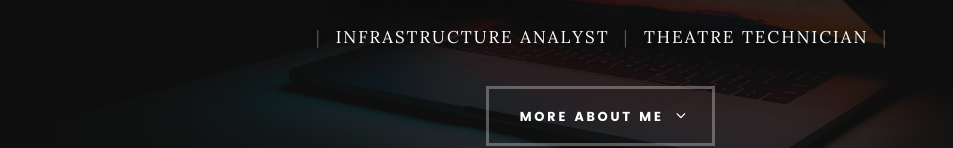
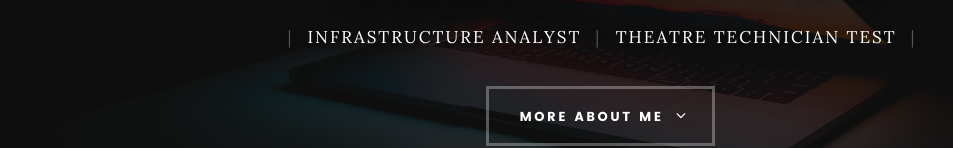
Before and after one commit to Mighty-Jay/JS-Website, a plain HTML site: page index.html in a window 1280 px wide. Shown: the part 353-501 px from the top of the page, without its empty margins (38-991 px from the left). Drawn offline with Linux system fonts and the light colour scheme; files whose address does not match are found by name.

Commit message:
Random Test for Actions

```diff
--- a/index.html
+++ b/index.html
@@ -76,7 +76,7 @@
 
 	   			<p class="intro-position">
 	   				<span>Infrastructure Analyst</span>
-	   				<span>Theatre Technician</span>
+	   				<span>Theatre Technician TEST</span>
 	   			</p>
 
 	   			<a class="button stroke smoothscroll" href="#about" title="">More About Me</a>
```
